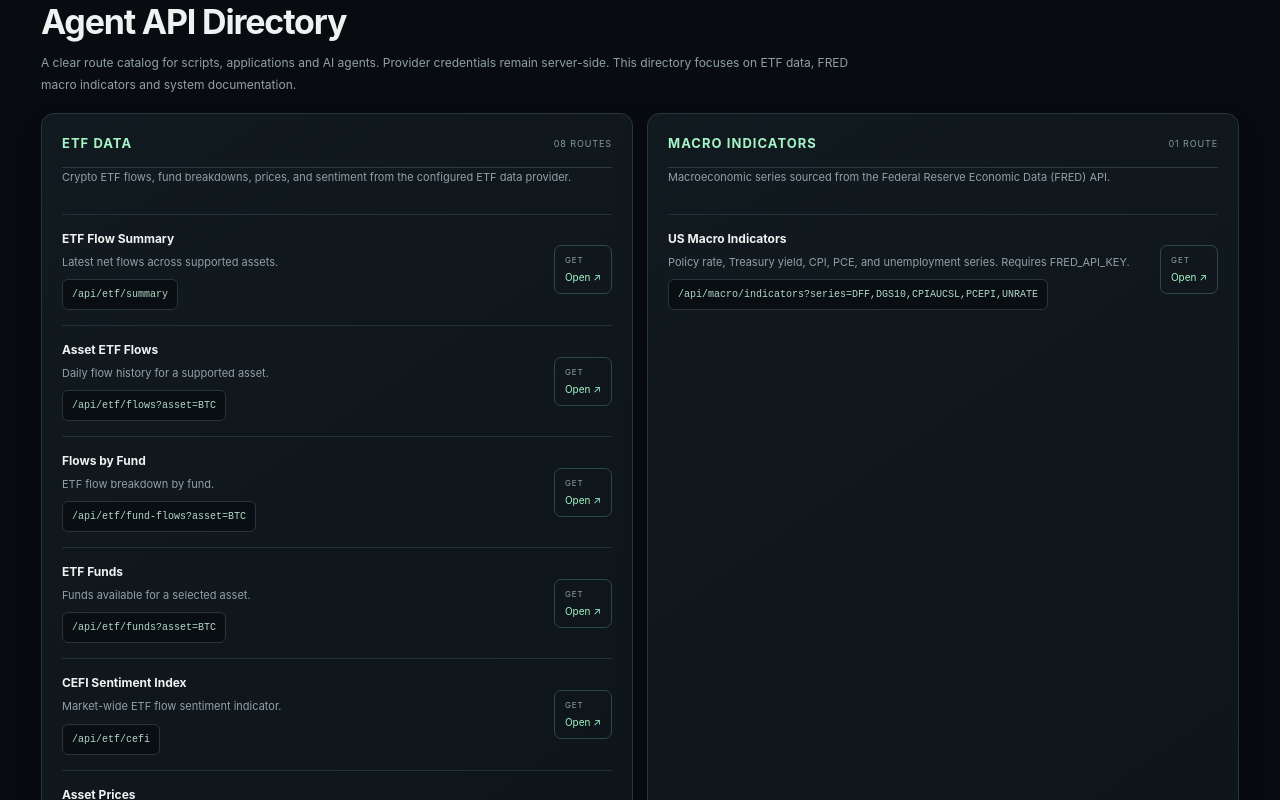
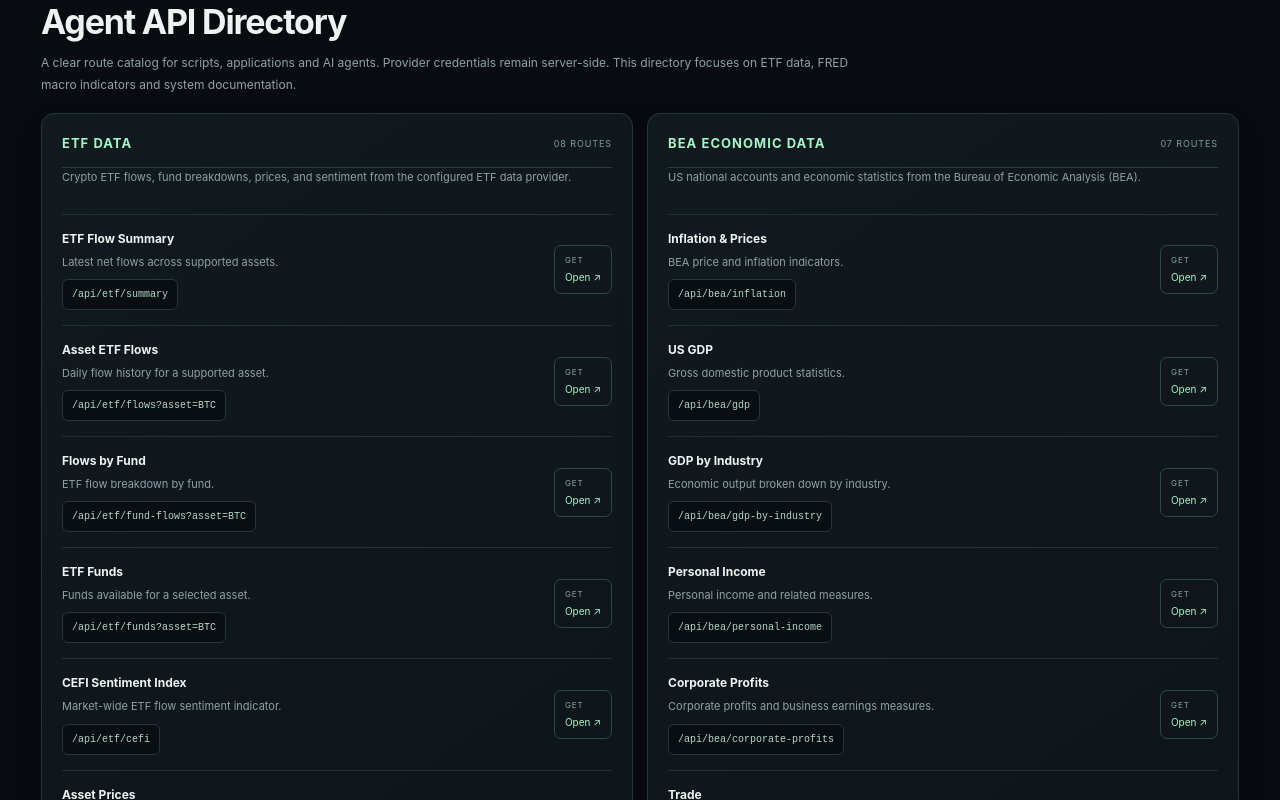
Before and after one commit to Rossaeth/X402, a Next.js app: page / in a window 1280 px wide. Shown: the part 2600-3400 px from the top of the page. Built offline with nearby package versions, Linux system fonts and the light colour scheme; no server answers.

Commit message:
Add BEA economic data endpoints to website directory

```diff
--- a/app/page.tsx
+++ b/app/page.tsx
@@ -13,6 +13,19 @@ const endpointGroups = [
       { method: "GET", path: "/api/etf/prices", label: "Asset Prices", note: "Latest supported spot price data." },
       { method: "GET", path: "/api/etf/weekly", label: "Weekly Analytics", note: "Weekly ETF flow analytics." },
       { method: "GET", path: "/api/etf/tickers", label: "Supported Tickers", note: "List of supported asset symbols." },
+    ],
+  },
+  {
+    title: "BEA ECONOMIC DATA",
+    description: "US national accounts and economic statistics from the Bureau of Economic Analysis (BEA).",
+    endpoints: [
+      { method: "GET", path: "/api/bea/inflation", label: "Inflation & Prices", note: "BEA price and inflation indicators." },
+      { method: "GET", path: "/api/bea/gdp", label: "US GDP", note: "Gross domestic product statistics." },
+      { method: "GET", path: "/api/bea/gdp-by-industry", label: "GDP by Industry", note: "Economic output broken down by industry." },
+      { method: "GET", path: "/api/bea/personal-income", label: "Personal Income", note: "Personal income and related measures." },
+      { method: "GET", path: "/api/bea/corporate-profits", label: "Corporate Profits", note: "Corporate profits and business earnings measures." },
+      { method: "GET", path: "/api/bea/trade", label: "Trade", note: "International trade and related BEA measures." },
+      { method: "GET", path: "/api/bea/international-investment", label: "International Investment", note: "International investment position statistics." },
     ],
   },
   {
```
